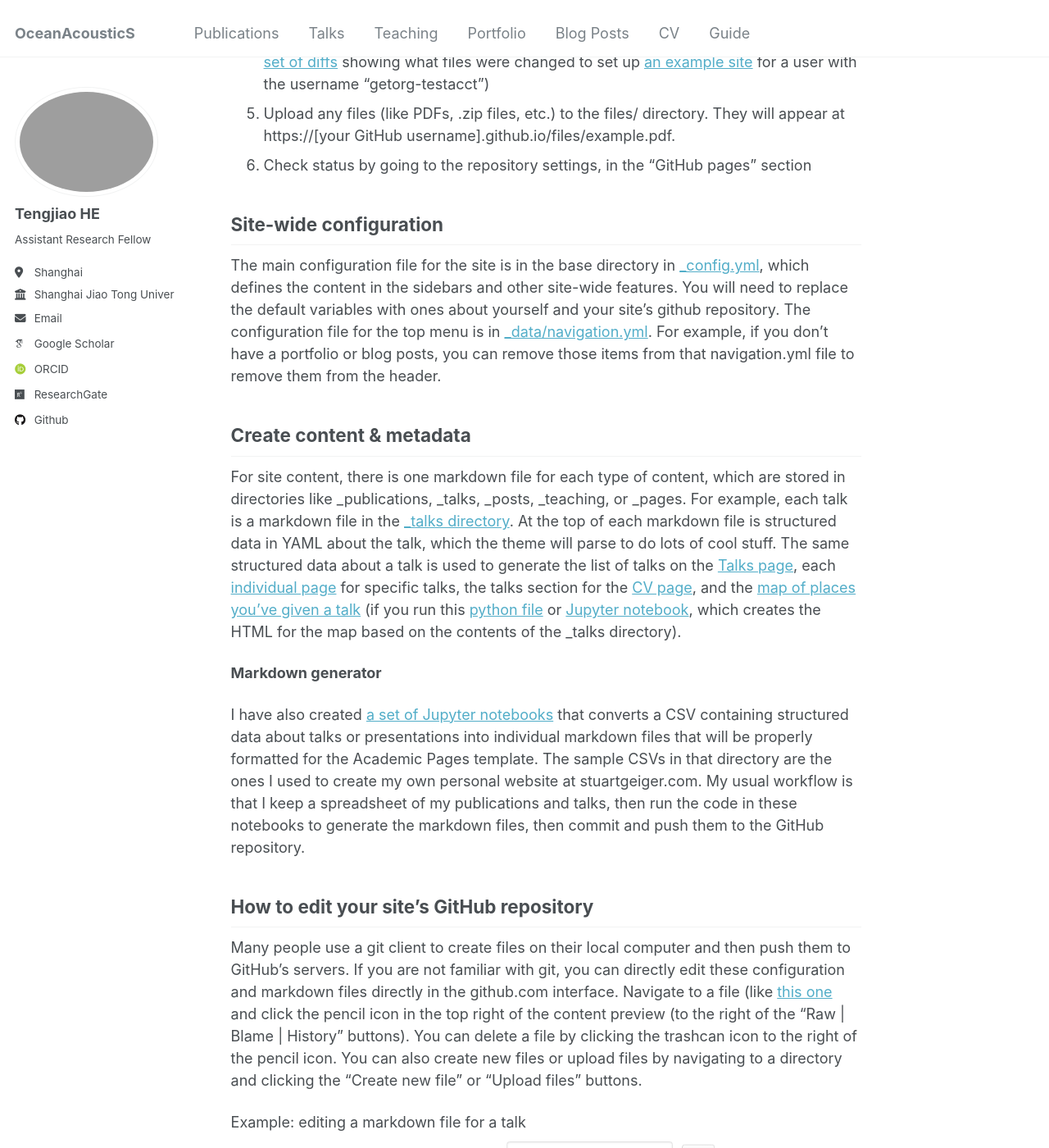
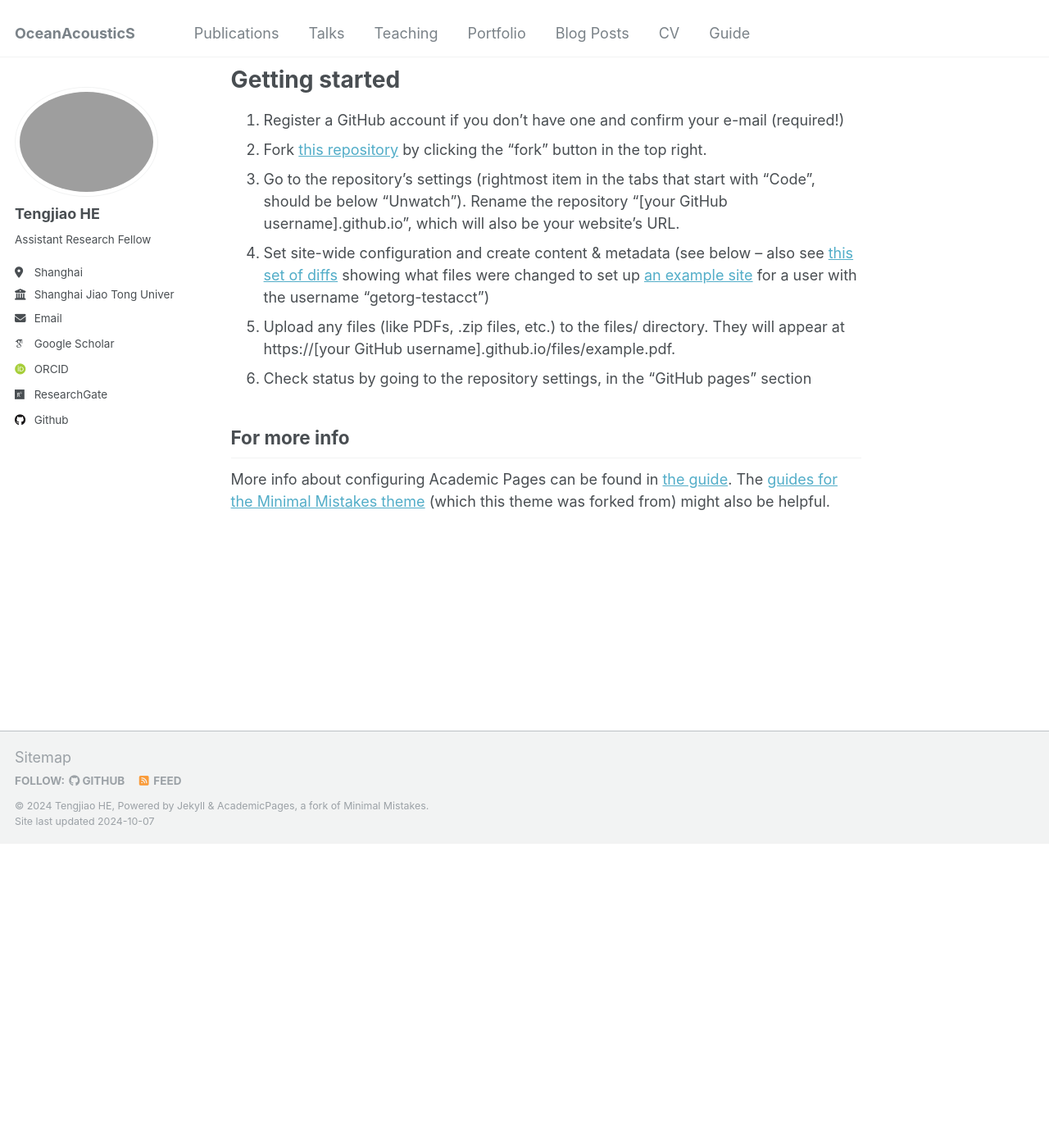
Before and after one commit to TengjiaoHE/OceanSoniX, a Jekyll site: the page built from _pages/about.md, in a window 1280 px wide and 1400 px high, scrolled down 1174 px. Shown: the whole window at 82% size. Built offline with Jekyll 4.4.1, drawn with Linux system fonts in a browser that asks for light colours; some web fonts are replaced; after the commit the page ends 2203 px from its top, so only the background shows below that; some of the changed text lies outside the part shown.

Commit message:
Update about.md

```diff
--- a/_pages/about.md
+++ b/_pages/about.md
@@ -25,25 +31,6 @@ Getting started
 1. Upload any files (like PDFs, .zip files, etc.) to the files/ directory. They will appear at https://[your GitHub username].github.io/files/example.pdf.
 1. Check status by going to the repository settings, in the "GitHub pages" section
 
-Site-wide configuration
-------
-The main configuration file for the site is in the base directory in [_config.yml](https://github.com/academicpages/academicpages.github.io/blob/master/_config.yml), which defines the content in the sidebars and other site-wide features. You will need to replace the default variables with ones about yourself and your site's github repository. The configuration file for the top menu is in [_data/navigation.yml](https://github.com/academicpages/academicpages.github.io/blob/master/_data/navigation.yml). For example, if you don't have a portfolio or blog posts, you can remove those items from that navigation.yml file to remove them from the header.
-
-Create content & metadata
-------
-For site content, there is one markdown file for each type of content, which are stored in directories like _publications, _talks, _posts, _teaching, or _pages. For example, each talk is a markdown file in the [_talks directory](https://github.com/academicpages/academicpages.github.io/tree/master/_talks). At the top of each markdown file is structured data in YAML about the talk, which the theme will parse to do lots of cool stuff. The same structured data about a talk is used to generate the list of talks on the [Talks page](https://academicpages.github.io/talks), each [individual page](https://academicpages.github.io/talks/2012-03-01-talk-1) for specific talks, the talks section for the [CV page](https://academicpages.github.io/cv), and the [map of places you've given a talk](https://academicpages.github.io/talkmap.html) (if you run this [python file](https://github.com/academicpages/academicpages.github.io/blob/master/talkmap.py) or [Jupyter notebook](https://github.com/academicpages/academicpages.github.io/blob/master/talkmap.ipynb), which creates the HTML for the map based on the contents of the _talks directory).
-
-**Markdown generator**
-
-I have also created [a set of Jupyter notebooks](https://github.com/academicpages/academicpages.github.io/tree/master/markdown_generator
-) that converts a CSV containing structured data about talks or presentations into individual markdown files that will be properly formatted for the Academic Pages template. The sample CSVs in that directory are the ones I used to create my own personal website at stuartgeiger.com. My usual workflow is that I keep a spreadsheet of my publications and talks, then run the code in these notebooks to generate the markdown files, then commit and push them to the GitHub repository.
-
-How to edit your site's GitHub repository
-------
-Many people use a git client to create files on their local computer and then push them to GitHub's servers. If you are not familiar with git, you can directly edit these configuration and markdown files directly in the github.com interface. Navigate to a file (like [this one](https://github.com/academicpages/academicpages.github.io/blob/master/_talks/2012-03-01-talk-1.md) and click the pencil icon in the top right of the content preview (to the right of the "Raw | Blame | History" buttons). You can delete a file by clicking the trashcan icon to the right of the pencil icon. You can also create new files or upload files by navigating to a directory and clicking the "Create new file" or "Upload files" buttons.
-
-Example: editing a markdown file for a talk
-![Editing a markdown file for a talk](/images/editing-talk.png)
 
 For more info
 ------
```
Also changed, not shown: other parts of _pages/about.md (+6 -0 lines).
